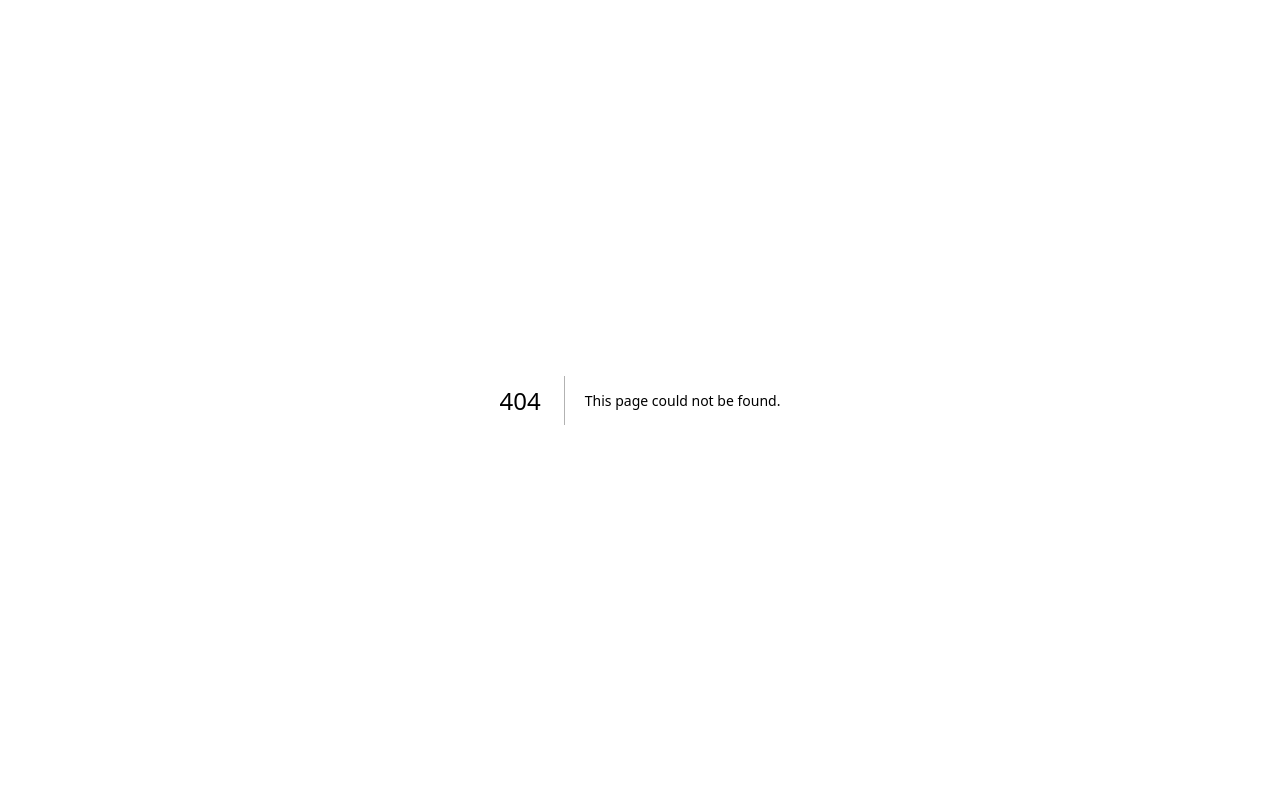
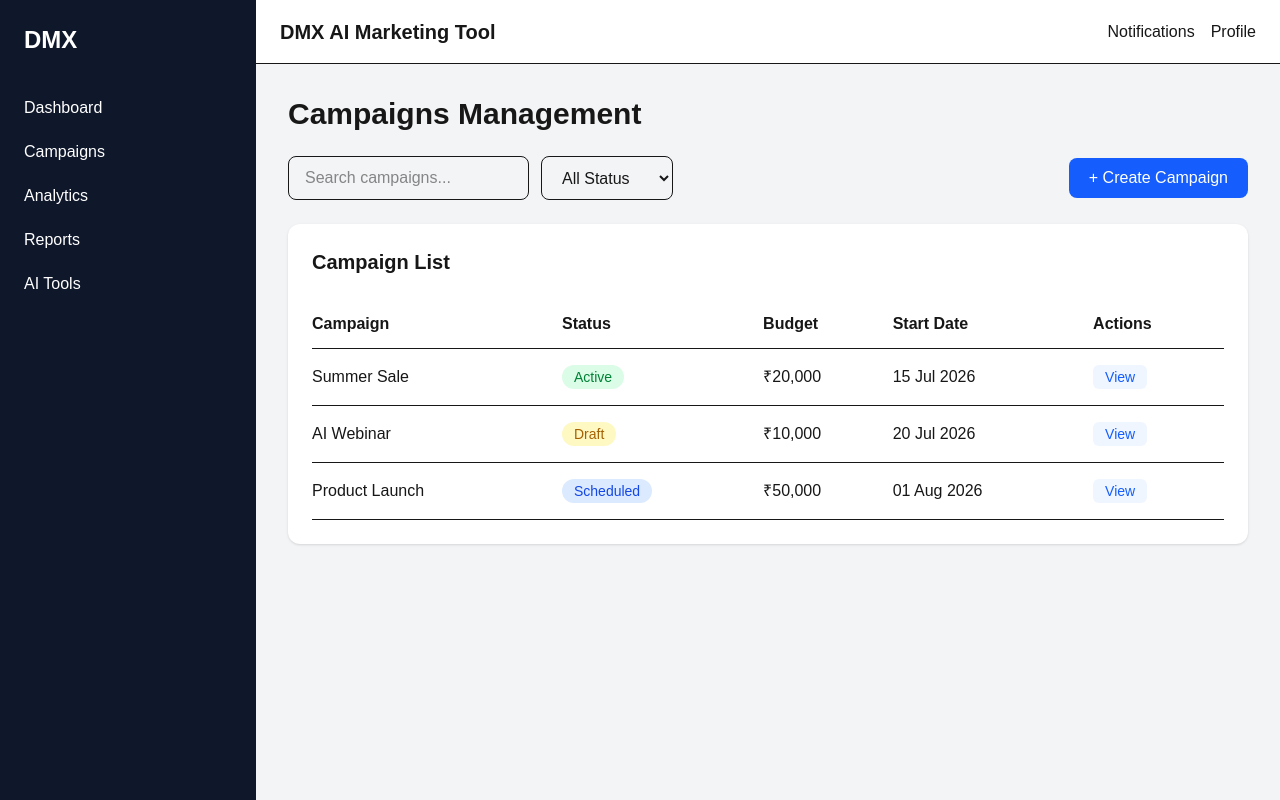
Before and after one commit to mkhan777717/dmx-ai-marketing-tool-frontend, a Next.js app: page /dashboard/campaigns in a window 1280 px wide. Before the commit this address had no page. Built offline with nearby package versions, Linux system fonts and the light colour scheme.

Commit message:
feat: implement campaign management module UI

```diff
--- /dev/null
+++ b/src/app/dashboard/campaigns/[id]/page.tsx
@@ -0,0 +1,21 @@
+interface CampaignDetailsPageProps {
+  params: Promise<{
+    id: string;
+  }>;
+}
+
+export default async function CampaignDetailsPage({
+  params,
+}: CampaignDetailsPageProps) {
+  const { id } = await params;
+
+  return (
+    <div className="space-y-6">
+      <h1 className="text-3xl font-bold">Campaign Details</h1>
+      <div className="rounded-xl bg-white p-6 shadow">
+        <p> Viewing campaign ID: <strong>{id}</strong></p>
+        <p className="mt-2 text-gray-600"> Detailed campaign information will be displayed here.</p>
+      </div>
+    </div>
+  );
+}
--- /dev/null
+++ b/src/app/dashboard/campaigns/create/page.tsx
@@ -0,0 +1,10 @@
+import CampaignForm from "@/components/campaigns/CampaignForm";
+
+export default function CreateCampaignPage() {
+  return (
+    <div className="space-y-6">
+      <h1 className="text-3xl font-bold">Create Campaign</h1>
+      <CampaignForm />
+    </div>
+  );
+}
--- /dev/null
+++ b/src/app/dashboard/campaigns/page.tsx
@@ -0,0 +1,13 @@
+import CampaignFilters from "@/components/campaigns/CampaignFilters";
+import CampaignStatusBadge from "@/components/campaigns/CampaignStatusBadge";
+import CampaignTable from "@/components/campaigns/CampaignTable";
+
+export default function CampaignsPage() {
+  return (
+    <div className="space-y-6">
+      <h1 className="text-3xl font-bold mb-6">Campaigns Management</h1>
+      <CampaignFilters />
+      <CampaignTable />
+    </div>
+  );
+}
--- /dev/null
+++ b/src/components/campaigns/CampaignFilters.tsx
@@ -0,0 +1,28 @@
+import Link from "next/link";
+
+export default function CampaignFilters() {
+  return (
+    <div className="flex flex-col gap-4 md:flex-row md:items-center md:justify-between mb-6">
+      <div className="flex flex-col gap-3 md:flex-row">
+        <input
+          type="text"
+          placeholder="Search campaigns..."
+          className="h-11 flex-1 rounded-lg border px-4"
+        />
+        <select className="h-11 rounded-lg border px-4">
+          <option>All Status</option>
+          <option>Active</option>
+          <option>Draft</option>
+          <option>Scheduled</option>
+          <option>Completed</option>
+        </select>
+      </div>
+      <Link
+        href="/dashboard/campaigns/create"
+        className="rounded-lg bg-blue-600 px-5 py-2 text-white hover:bg-blue-700"
+      >
+        + Create Campaign
+      </Link>
+    </div>
+  );
+}
--- /dev/null
+++ b/src/components/campaigns/CampaignForm.tsx
@@ -0,0 +1,82 @@
+export default function CampaignForm() {
+  return (
+    <form className="bg-white rounded-xl shadow p-6 space-y-5 max-w-4xl">
+      <div>
+        <label className="block mb-2 font-medium">Campaign Name</label>
+        <input
+          type="text"
+          placeholder="Enter campaign name"
+          className="w-full border rounded-lg px-4 py-2"
+          required
+        />
+      </div>
+      <div className="grid grid-cols-2 gap-4">
+        <div>
+          <label className="block mb-2 font-medium">Budget</label>
+          <input
+            type="number"
+            placeholder="₹"
+            className="w-full border rounded-lg px-4 py-2"
+            required
+          />
+        </div>
+        <div>
+          <label className="block mb-2 font-medium">Status</label>
+          <select
+            className="w-full border rounded-lg px-4 py-2"
+            defaultValue=""
+          >
+            <option value="" disabled>
+              Select Status
+            </option>
+            <option>Draft</option>
+            <option>Active</option>
+            <option>Scheduled</option>
+            <option>Completed</option>
+          </select>
+        </div>
+      </div>
+      <div className="grid grid-cols-2 gap-4">
+        <div>
+          <label className="block mb-2 font-medium">Start Date</label>
+          <input
+            type="date"
+            className="w-full border rounded-lg px-4 py-2"
+            required
+          />
+        </div>
+        <div>
+          <label className="block mb-2 font-medium">End Date</label>
+          <input
+            type="date"
+            className="w-full border rounded-lg px-4 py-2"
+            required
+          />
+        </div>
+      </div>
+      <div>
+        <label className="block mb-2 font-medium">Description</label>
+        <textarea
+          rows={4}
+          placeholder="Campaign description..."
+          className="w-full border rounded-lg px-4 py-2"
+          required
+        />
+      </div>
+      <div className="flex justify-end gap-3">
+        <button
+          type="button"
+          className="px-6 py-2 border rounded-lg hover:bg-gray-100"
+        >
+          Cancel
+        </button>
+        <button
+          type="submit"
+          className="bg-blue-600 text-white px-6 py-2 rounded-lg hover:bg-blue-700"
+        >
+          Save Campaign
+        </button>
+      </div>
+    </form>
+  );
+}
--- /dev/null
+++ b/src/components/campaigns/CampaignStatusBadge.tsx
@@ -0,0 +1,22 @@
+interface CampaignStatusBadgeProps {
+  status: "Active" | "Draft" | "Scheduled" | "Completed";
+}
+
+export default function CampaignStatusBadge({
+  status,
+}: CampaignStatusBadgeProps) {
+  const statusStyles = {
+    Active: "bg-green-100 text-green-700",
+    Draft: "bg-yellow-100 text-yellow-700",
+    Scheduled: "bg-blue-100 text-blue-700",
+    Completed: "bg-gray-100 text-gray-700",
+  };
+
+  return (
+    <span
+      className={`rounded-full px-3 py-1 text-sm font-medium ${statusStyles[status]}`}
+    >
+      {status}
+    </span>
+  );
+}
--- /dev/null
+++ b/src/components/campaigns/CampaignTable.tsx
@@ -0,0 +1,75 @@
+import Link from "next/link";
+import CampaignStatusBadge from "./CampaignStatusBadge";
+
+const campaigns = [
+  {
+    id: 1,
+    name: "Summer Sale",
+    status: "Active",
+    budget: "₹20,000",
+    startDate: "15 Jul 2026",
+  },
+  {
+    id: 2,
+    name: "AI Webinar",
+    status: "Draft",
+    budget: "₹10,000",
+    startDate: "20 Jul 2026",
+  },
+  {
+    id: 3,
+    name: "Product Launch",
+    status: "Scheduled",
+    budget: "₹50,000",
+    startDate: "01 Aug 2026",
+  },
+];
+export default function CampaignTable() {
+  return (
+    <div className="bg-white rounded-xl shadow p-6">
+      <h2 className="text-xl font-semibold mb-6">Campaign List</h2>
+      <table className="w-full border-collapse">
+        <thead>
+          <tr className="border-b text-left">
+            <th className="py-3">Campaign</th>
+            <th className="py-3">Status</th>
+            <th className="py-3">Budget</th>
+            <th className="py-3">Start Date</th>
+            <th className="py-3">Actions</th>
+          </tr>
+        </thead>
+        <tbody>
+          {campaigns.map((campaign) => (
+            <tr
+              key={campaign.id}
+              className="border-b hover:bg-gray-50 transition"
+            >
+              <td className="py-4">{campaign.name}</td>
+              <td className="py-4">
+                <CampaignStatusBadge
+                  status={
+                    campaign.status as
+                      | "Active"
+                      | "Draft"
+                      | "Scheduled"
+                      | "Completed"
+                  }
+                />
+              </td>
+              <td className="py-4">{campaign.budget}</td>
+              <td className="py-4">{campaign.startDate}</td>
+              <td className="py-4">
+                <Link
+                  href={`/dashboard/campaigns/${campaign.id}`}
+                  className="rounded-md bg-blue-50 px-3 py-1 text-sm font-medium text-blue-600 hover:bg-blue-100"
+                >
+                  View
+                </Link>
+              </td>
+            </tr>
+          ))}
+        </tbody>
+      </table>
+    </div>
+  );
+}
```
